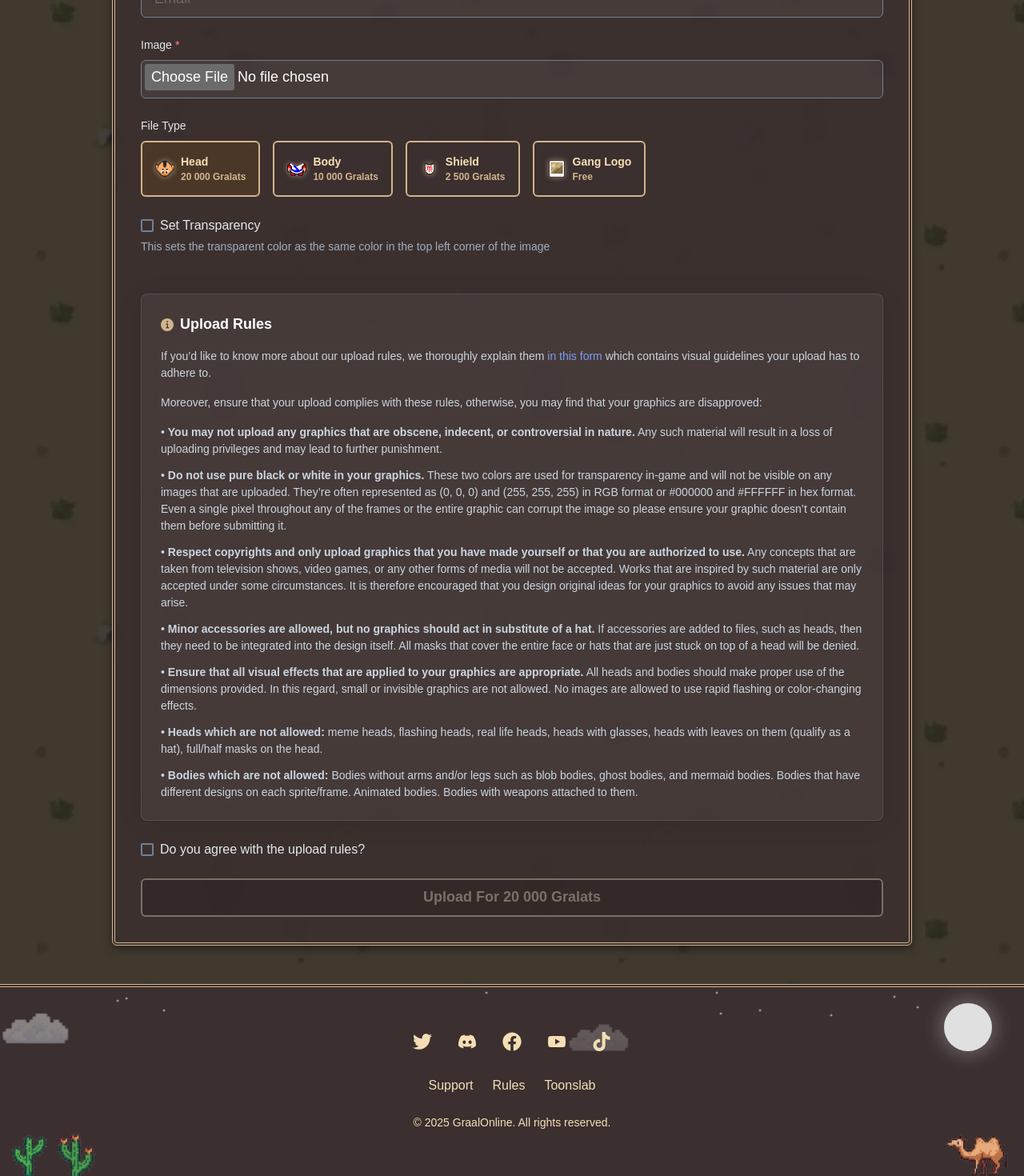
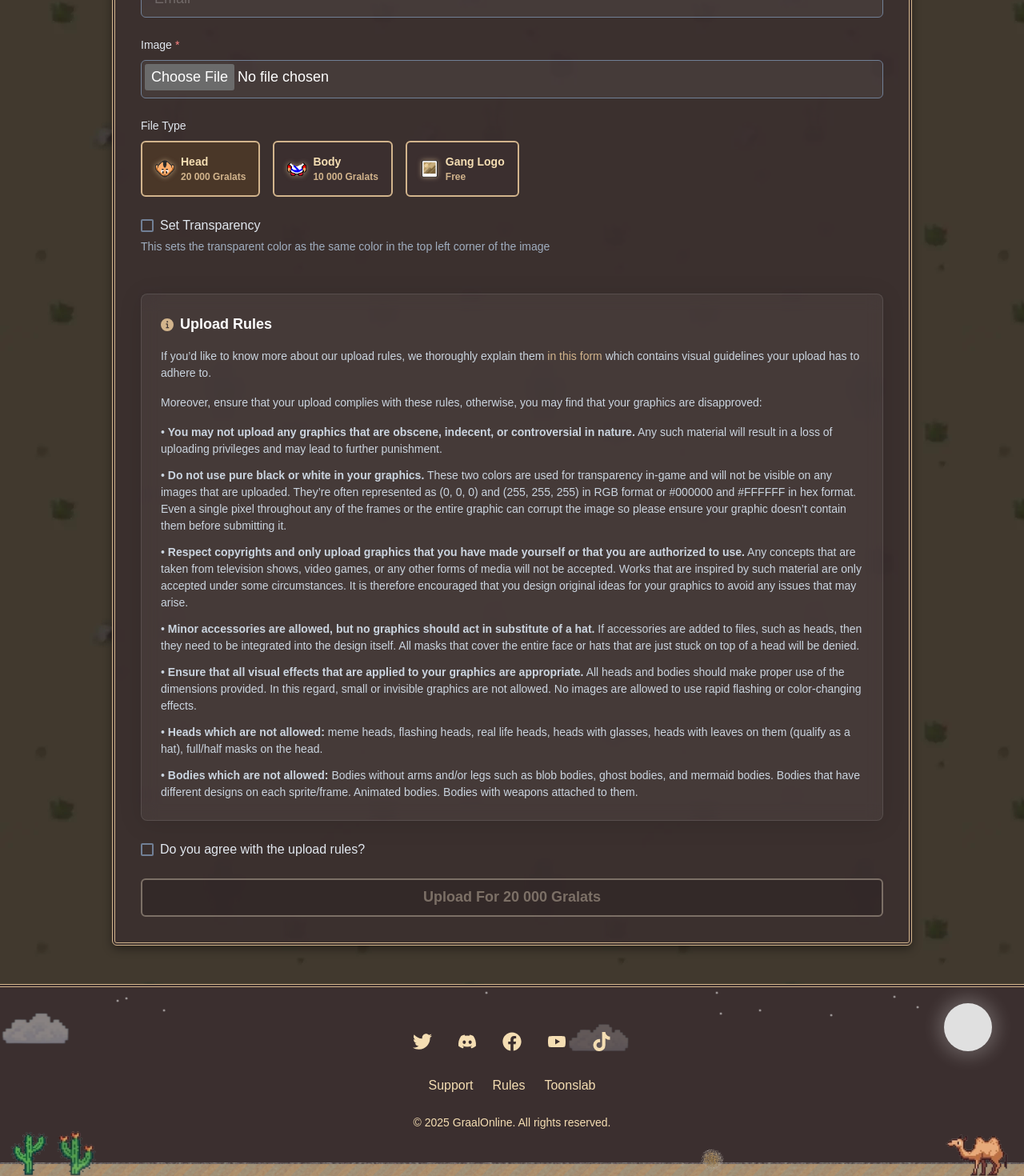
Before and after one commit to AhmedChawshin/olwest_upload_standalone, a React (Create React App) app: page / in a window 1280 px wide. Shown: the part 305-1775 px from the top of the page at 80% size. Built offline with nearby package versions, Linux system fonts and the light colour scheme.

Commit message:
added tumbleweed animation

```diff
--- a/src/App.css
+++ b/src/App.css
@@ -37,3 +37,29 @@
 .mt-8 {
   margin-top: 2rem;
 }
+
+/* Cloud animation */
+@keyframes moonPulse {
+  0%, 100% { box-shadow: 0 0 20px 8px rgba(255, 255, 255, 0.2); }
+  50% { box-shadow: 0 0 25px 12px rgba(255, 255, 255, 0.3); }
+}
+
+@keyframes cloudMove {
+  0% { transform: translateX(-150px); }
+  100% { transform: translateX(110vw); }
+}
+
+@keyframes twinkle {
+  0% { opacity: 0.1; transform: scale(1); }
+  100% { opacity: 1; transform: scale(1.3); }
+}
+
+/* Tumble weed animation */
+@keyframes tumbleRoll {
+  0% {
+    transform: translateX(0) rotate(0deg);
+  }
+  100% {
+      transform: translateX(-120vw) rotate(-720deg);
+    }
+}
--- a/src/App.js
+++ b/src/App.js
@@ -23,7 +23,7 @@ function App() {
     head: '20 000 Gralats',
     body: '10 000 Gralats',
     shield: '2 500 Gralats',
-    guild_logo: 'Free',
+    ganglogo: 'Free',
   };
 
   const handleSubmit = async (e) => {
--- a/src/components/Footer.js
+++ b/src/components/Footer.js
@@ -55,7 +55,6 @@ function Footer() {
           zIndex={1}
         />
       ))}
-
       {/* ☁️ Clouds */}
       <Image
         src="/footer/cloud.png"
@@ -97,12 +96,57 @@ function Footer() {
         zIndex={1}
       />
 
-      {/* 🌵 Cacti and 🐫 Camel */}
+      {/* Animated Sand Layer */}
+      <Box
+        position="absolute"
+        bottom="0"
+        left="0"
+        width="100%"
+        height="15px"
+        bg="repeating-linear-gradient(
+          -45deg,
+          #DEB887,
+          #DEB887 8px,
+          #D2B48C 8px,
+          #D2B48C 16px,
+          #CDBA96 16px,
+          #CDBA96 24px
+        )"
+        opacity={0.7}
+        filter="url(#noiseFilter)"
+        zIndex={1}
+      />
+      <svg width="0" height="0">
+        <filter id="noiseFilter">
+          <feTurbulence
+            type="fractalNoise"
+            baseFrequency="0.25"
+            numOctaves="2"
+            stitchTiles="stitch"
+          />
+          <feColorMatrix type="saturate" values="0.2" />
+          <feBlend mode="soft-light" in2="SourceGraphic" />
+        </filter>
+      </svg>
+      {/* Tumbleweed */}
+      <Box
+        position="absolute"
+        bottom="3px"
+        right="-60px"
+        width="30px"
+        height="50px"
+        backgroundImage="url(/footer/tumbleweed.png)"
+        backgroundSize="contain"
+        backgroundRepeat="no-repeat"
+        animation="tumbleRoll 20s linear infinite"
+        zIndex={2}
+      />
+      {/*  Cactus and Camel */}
       <Image
         src="/footer/cactus1.png"
         alt="Pixel Cactus 1"
         position="absolute"
-        bottom="-3px"
+        bottom="0px"
         left="10px"
         width={["35px", "45px", "55px"]}
         imageRendering="pixelated"
@@ -115,14 +159,14 @@ function Footer() {
         src="/footer/cactus2.png"
         alt="Pixel Cactus 2"
         position="absolute"
-        bottom="-3px"
+        bottom="0px"
         left="70px"
         width={["30px", "40px", "50px"]}
         imageRendering="pixelated"
         opacity={0.8}
         pointerEvents="none"
         userSelect="none"
-        zIndex={2}
+        zIndex={1}
       />
       <Image
         src="/footer/camel.png"
@@ -215,26 +259,6 @@ function Footer() {
           {t('footer.copyright', { year })}
         </Text>
       </VStack>
-
-      {/* Animations */}
-      <style>
-        {`
-          @keyframes moonPulse {
-            0%, 100% { box-shadow: 0 0 20px 8px rgba(255, 255, 255, 0.2); }
-            50% { box-shadow: 0 0 25px 12px rgba(255, 255, 255, 0.3); }
-          }
-
-          @keyframes cloudMove {
-            0% { transform: translateX(-150px); }
-            100% { transform: translateX(110vw); }
-          }
-
-          @keyframes twinkle {
-            0% { opacity: 0.1; transform: scale(1); }
-            100% { opacity: 1; transform: scale(1.3); }
-          }
-        `}
-      </style>
     </Box>
   );
 }
--- a/src/components/OlwestForm.js
+++ b/src/components/OlwestForm.js
@@ -10,8 +10,8 @@ function OlwestForm({ formData, setFormData, handleSubmit, isSubmitting, uploadP
   const uploadTypes = [
     { value: 'head', label: t('upload.head'), icon: '/upload/head.png' },
     { value: 'body', label: t('upload.body'), icon: '/upload/body.png' },
-    { value: 'shield', label: t('upload.shield'), icon: '/upload/shield.png' },
-    { value: 'guild_logo', label: t('upload.logo'), icon: '/upload/guildlogo.png' }
+  //  { value: 'shield', label: t('upload.shield'), icon: '/upload/shield.png' },
+    { value: 'ganglogo', label: t('upload.logo'), icon: '/upload/guildlogo.png' }
   ];
 
   const handleInputChange = (e) => {
@@ -119,7 +119,7 @@ function OlwestForm({ formData, setFormData, handleSubmit, isSubmitting, uploadP
         </HStack>
       </FormControl>
 
-        {!["guild_logo"].includes(Upload) &&(
+        {!["ganglogo"].includes(Upload) &&(
           <FormControl>
             <CustomCheckbox name="transed" isChecked={formData.transed} onChange={handleInputChange}>
               {t('upload.setTransparency')}
--- a/src/components/UploadRules.js
+++ b/src/components/UploadRules.js
@@ -11,9 +11,10 @@ function UploadRules() {
             <Text fontSize="sm" color="gray.300" mb={4}>
               {t('upload.rulesIntro')}
               <Link
-                href="https://docs.google.com/document/d/1wqa3O6gsO_zY_BK04ETiiRkbOmHR-0dBm_ZHiSm54i8/edit"
+                href="https://docs.google.com/document/d/1May3jjOOMm8_5q7WeZF_qtkKgqR_WrrtOuxq_OUWH0I/edit?usp=sharing"
                 isExternal
-                color="#7f9cf5"
+                color="#D2B48C"
+                _hover={{ color: '#FFD700', filter: 'drop-shadow(0 0 5px #FFD700)' }}
               >
                 {t('upload.rulesLink')}
               </Link>
```
Also changed, not shown: public/footer/tumbleweed.png (added).
